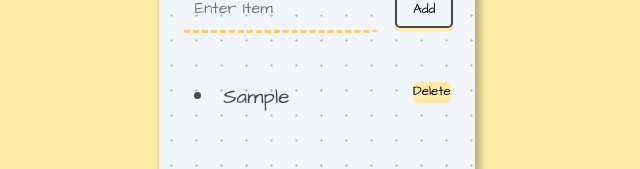
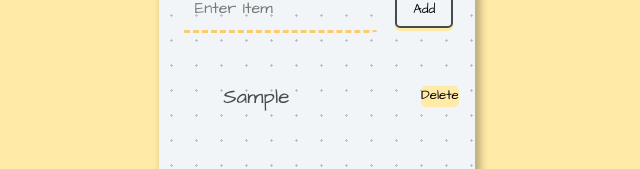
Before and after one commit to shubhambngr/todolist-react, a React (Create React App) app: page / in a window 1280 px wide. Both pictures are taken after typing "Sample" into the empty fields and a click on the button "Add". Shown: the part 160-329 px from the top of the page, without its empty margins (323-963 px from the left). Built offline with nearby package versions, Linux system fonts and the light colour scheme.

Commit message:
Add checked items functionality

```diff
--- a/src/App.css
+++ b/src/App.css
@@ -58,6 +58,21 @@ body {
   margin-bottom: 20px;
 }
 
+.checked-items {
+  color: hsla(260, 2%, 25%, 0.7);
+  margin-top: 3rem;
+}
+
+.list-item,
+.delete-btn {
+  display: inline-block;
+}
+
+.delete-btn {
+  float: right;
+  margin-top: 5%;
+}
+
 button {
   padding: 0;
   outline: none;
--- a/src/App.js
+++ b/src/App.js
@@ -5,9 +5,20 @@ import ListItem from "./ListItem";
 
 export default function App() {
   const [listItems, setListItems] = useState([]);
+  const [checkedItems, setCheckedItems] = useState([]);
   const [emptyInput, setEmptyInput] = useState(false);
 
-  function addItem(inputValue) {
+  function addItem(addToChecked, inputValue) {
+    if (addToChecked === true) {
+      if (inputValue.trim() !== "") {
+        setCheckedItems((prevValue) => {
+          return [...prevValue, inputValue];
+        });
+        setEmptyInput(false);
+      } else {
+        setEmptyInput(true);
+      }
+    } else {
       if (inputValue.trim() !== "") {
         setListItems((prevValue) => {
           return [...prevValue, inputValue];
@@ -17,12 +28,25 @@ export default function App() {
         setEmptyInput(true);
       }
     }
+  }
 
-  function deleteItem(event) {
-    const deleteIndex = event.target.value;
-    listItems.splice(deleteIndex, 1);
-    const filteredListItems = listItems.filter((newItems) => newItems !== "");
-    setListItems(filteredListItems);
+  function deleteItem(isChecked, deleteIndex) {
+    isChecked
+      ? setCheckedItems((prevItems) => {
+          return prevItems.filter((item, index) => {
+            return index !== deleteIndex;
+          });
+        })
+      : setListItems((prevItems) => {
+          return prevItems.filter((item, index) => {
+            return index !== deleteIndex;
+          });
+        });
+  }
+
+  function checkItem(checkedItem, checkedIndex, isCrossed) {
+    deleteItem(isCrossed, checkedIndex);
+    addItem(!isCrossed, checkedItem);
   }
 
   return (
@@ -34,9 +58,33 @@ export default function App() {
       <div>
         <ul>
           {listItems.map((item, index) => (
-            <ListItem item={item} index={index} onDelete={deleteItem} />
+            <ListItem
+              onCheck={checkItem}
+              isChecked={false}
+              item={item}
+              index={index}
+              onDelete={deleteItem}
+            />
           ))}
         </ul>
+
+        {/* CHECKED ITEMS */}
+        {checkedItems.length !== 0 && (
+          <div className="checked-items">
+            <p>Checked Items</p>
+            <ul>
+              {checkedItems.map((item, index) => (
+                <ListItem
+                  onCheck={checkItem}
+                  isChecked={true}
+                  item={item}
+                  index={index}
+                  onDelete={deleteItem}
+                />
+              ))}
+            </ul>
+          </div>
+        )}
       </div>
     </div>
   );
--- a/src/InputArea.js
+++ b/src/InputArea.js
@@ -9,7 +9,7 @@ function InputArea(props) {
 
   function handleKeyPress(event) {
     if (event.key === "Enter") {
-      props.onAdd(inputText);
+      props.onAdd(false, inputText);
       setInputText("");
     }
   }
@@ -26,7 +26,7 @@ function InputArea(props) {
       />
       <button
         onClick={() => {
-          props.onAdd(inputText);
+          props.onAdd(false, inputText);
           setInputText("");
         }}
       >
--- a/src/ListItem.js
+++ b/src/ListItem.js
@@ -2,17 +2,26 @@ import React from "react";
 
 function ToDoItem(props) {
   return (
-    <div>
-      <li key={props.index}>
+    <div style={{ textAlign: "left" }}>
+      <li
+        className="list-item"
+        onClick={() => {
+          props.onCheck(props.item, props.index, props.isChecked);
+        }}
+        style={props.isChecked ? { textDecoration: "line-through" } : null}
+        key={props.index}
+      >
         {props.item}
-        <button
-          value={props.index}
-          onClick={props.onDelete}
-          style={{ float: "right" }}
-        >
-          Delete
-        </button>
       </li>
+      <button
+        className="delete-btn"
+        value={props.index}
+        onClick={() => {
+          props.onDelete(props.isChecked, props.index);
+        }}
+      >
+        Delete
+      </button>
     </div>
   );
 }
```
Also changed, not shown: 1 other file (tests, documents, lock files or other folders). Lines whose indentation alone changed are shown as unchanged.
